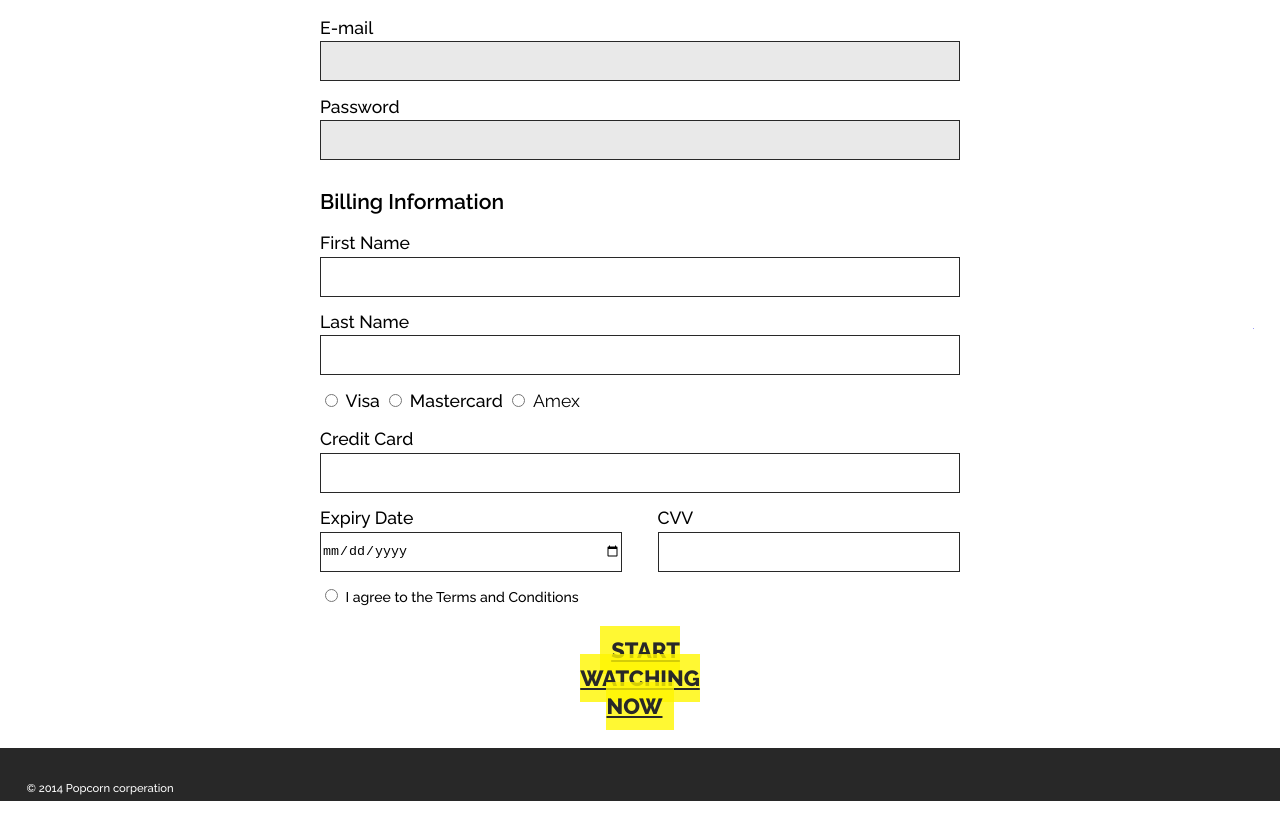
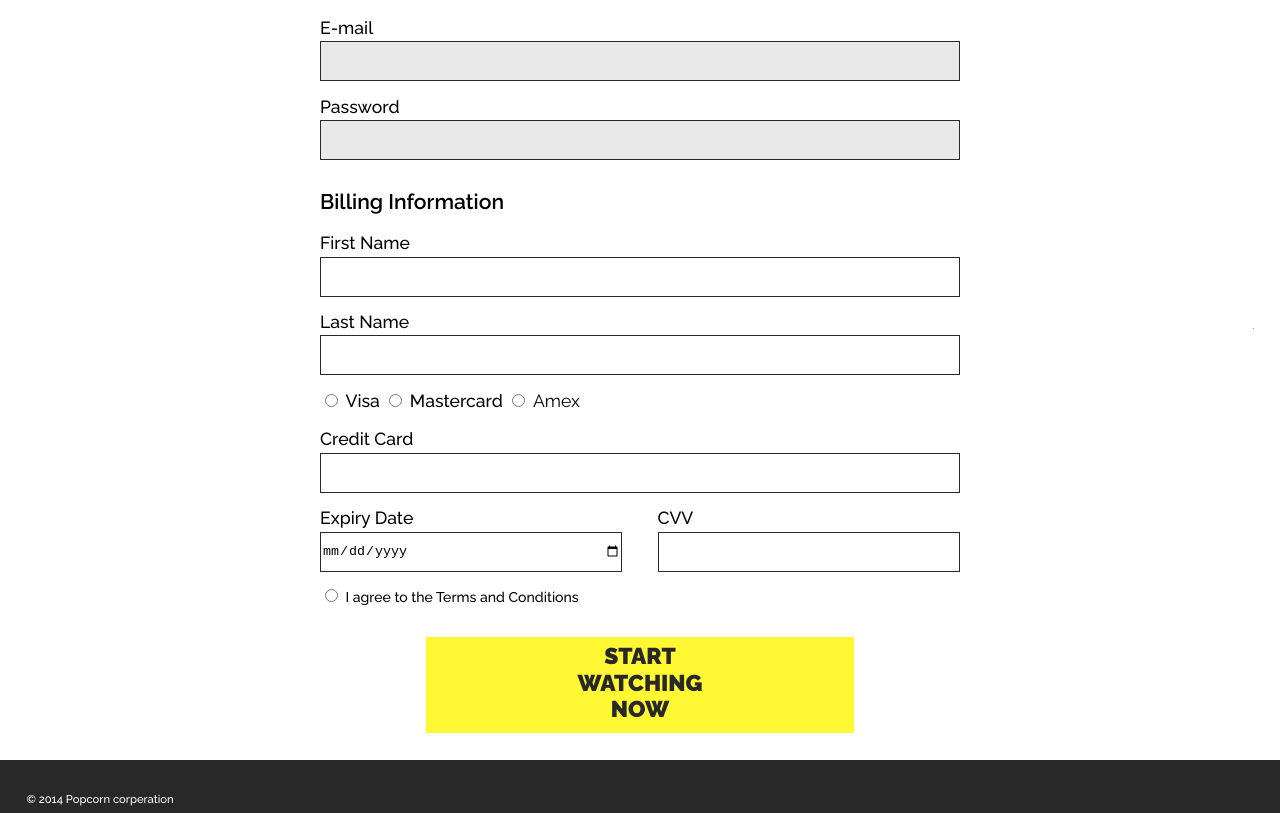
Before and after one commit to dagerebe/saas-website, a plain HTML site: page form.html in a window 1280 px wide. Shown: the part 434-1247 px from the top of the page. Drawn offline with Linux system fonts and the light colour scheme.

Commit message:
finally fixed thanks

```diff
--- a/css/main.css
+++ b/css/main.css
@@ -182,7 +182,29 @@ img {
 	border: none;
 	background-color: rgba(255,247,0,0.8);
 	font-weight: 800;
-	padding: .5em .5em;
+	padding: .5em;
+	margin-right: 8rem;
+	margin-left: 8rem;
+}
+
+.button-form {
+	color: rgba(40,40,40,1);
+	border: none;
+	background-color: rgba(255,247,0,0.8);
+	font-weight: 800;
+	padding: .5rem;
+	margin-top: 1.5rem;
+	margin-right: 6rem;
+	margin-left: 6rem;
+}
+
+.button-text {
+		text-decoration: none;
+		color: rgb(40,40,40);
+		font-weight: 900;
+		font-size: 1.3rem;
+		text-align: center;
+		line-height: 1.3rem;
 }
 
 .button:hover {
--- a/form.html
+++ b/form.html
@@ -96,7 +96,6 @@
     <label class="form-title" for="cvv">CVV</label>
     <input class="wid" id="cvv">
   </div>
-</div>
 
   <div>
       <span class="terms unit unit-s-1 unit-m-1 unit-l-1">
@@ -105,9 +104,10 @@
       </span>
     </div>
 
-  <div class="pad-top overlay middle unit unit-s-1 unit-m-1 unit-l-1">
-    <a type="submit" class="mega button" href="thanks.html">START<br>WATCHING<br>NOW</a>
+<div class="button-form middle unit unit-s-1 unit-m-1 unit-l-1">
+  <a type="submit" class="button-text" href="thanks.html">START<br>WATCHING<br>NOW</a>
   </div>
+</div>
 </div>
 </form>
 
```
Also changed, not shown: index.html (+5 -5 lines), pricing.html (+4 -4 lines), thanks.html (+2 -2 lines).
